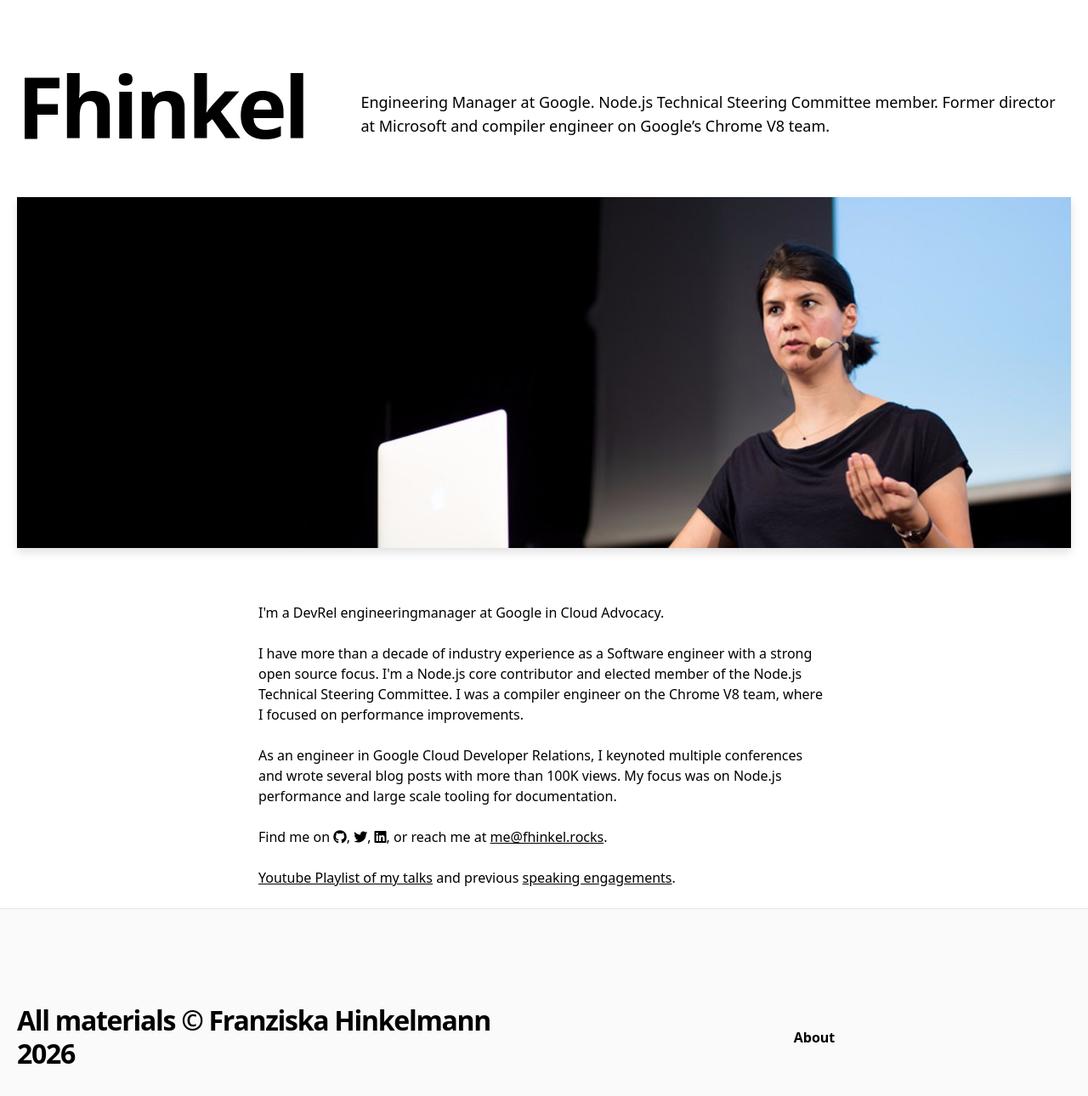
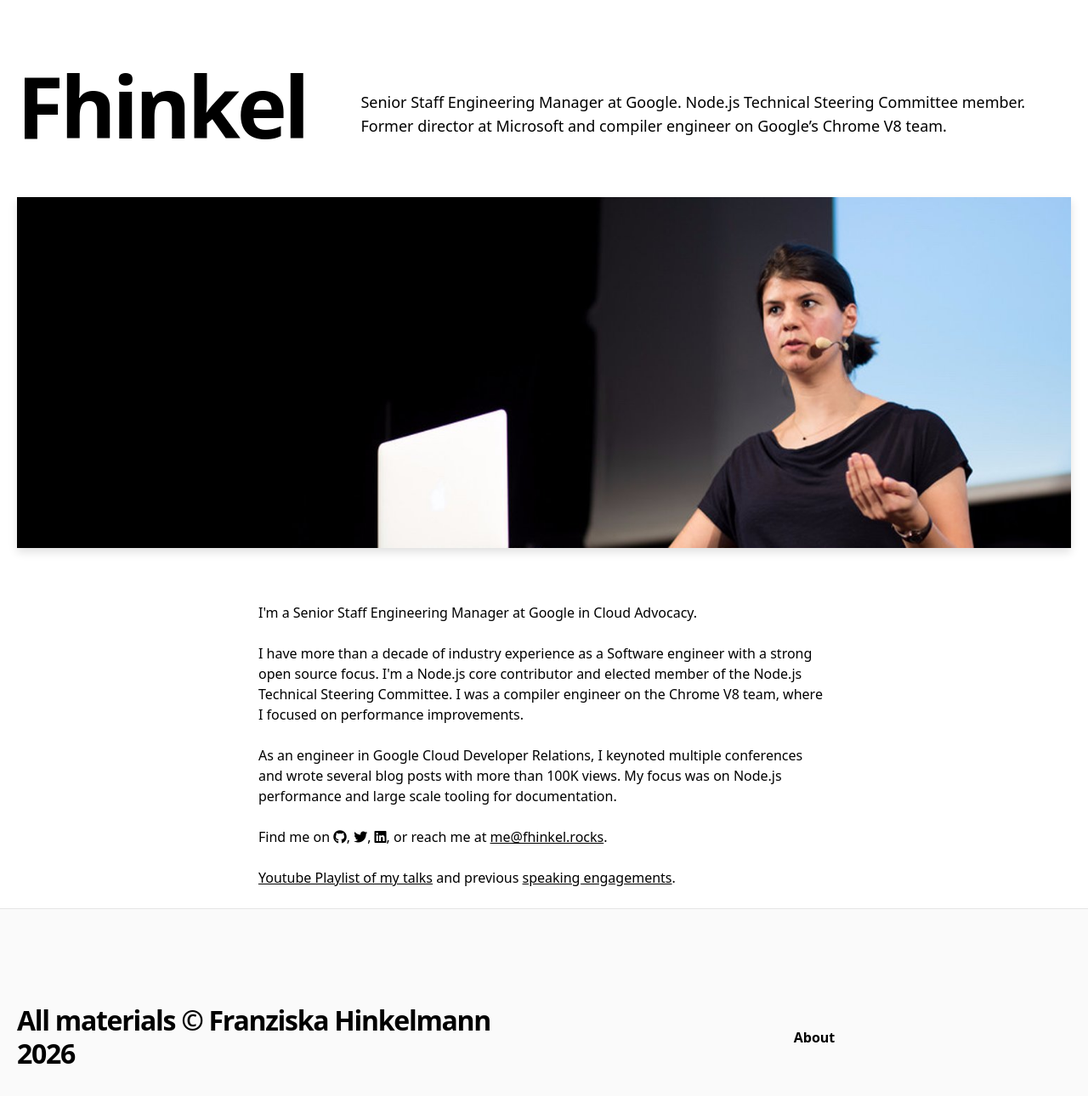
Before and after one commit to fhinkel/blog, a Next.js app: page /about in a window 1280 px wide. Shown: the top 1290 px of the page at 85% size. Built offline with nearby package versions, Linux system fonts and the light colour scheme.

Commit message:
update title

```diff
--- a/components/intro.tsx
+++ b/components/intro.tsx
@@ -9,7 +9,7 @@ const Intro = () => {
         </Link>
       </h1>
       <h4 className="text-center md:text-left text-lg mt-5 md:pl-8">
-        Engineering Manager at Google. Node.js Technical Steering Committee member. Former director at Microsoft and compiler engineer on Google’s Chrome V8 team.
+        Senior Staff Engineering Manager at Google. Node.js Technical Steering Committee member. Former director at Microsoft and compiler engineer on Google’s Chrome V8 team.
       </h4>
     </section>
   );
--- a/components/meta.tsx
+++ b/components/meta.tsx
@@ -33,7 +33,7 @@ const Meta = () => {
       <link rel="alternate" type="application/rss+xml" href="/feed.xml" />
       <meta
         name="description"
-        content={`Franziska Hinkelmann, Ph.D., Engineering Manager at Google. Node.js
+        content={`Franziska Hinkelmann, Ph.D., Senior Staff Engineering Manager at Google. Node.js
         Technical Steering Committee member. Former director at Microsoft and compiler engineer on Google's Chrome V8 team. Pronouns she/they.`}
       />
     </Head>
--- a/pages/about.tsx
+++ b/pages/about.tsx
@@ -27,7 +27,7 @@ export default function About() {
 
           <div className="max-w-2xl mx-auto">
             <div>
-              I'm a DevRel engineeringmanager at Google in Cloud Advocacy.
+              I'm a Senior Staff Engineering Manager at Google in Cloud Advocacy.
               <br />
               <br />
               I have more than a decade of
```
